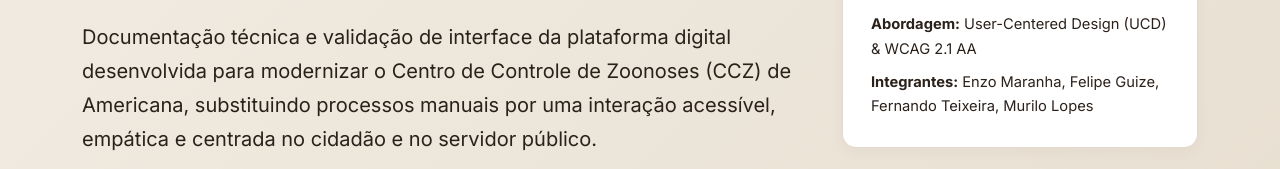
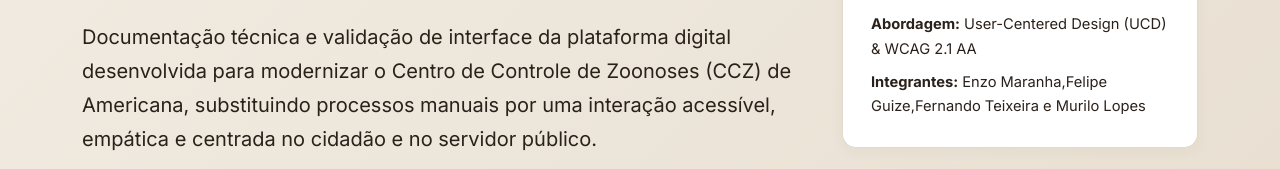
Before and after one commit to FeGuize/portifolioaulaleo, a plain HTML site: page index.html in a window 1280 px wide. Shown: the part 435-604 px from the top of the page. Drawn offline with nearby package versions, Linux system fonts and the light colour scheme.

Commit message:
Update index.html

```diff
--- a/index.html
+++ b/index.html
@@ -286,7 +286,7 @@
                             <li class="mb-2"><strong>Domínio:</strong> Saúde Pública & Bem-Estar Animal</li>
                             <li class="mb-2"><strong>Público-Alvo:</strong> Munícipes de Americana/SP (adotantes e denunciantes) e Servidores do CCZ</li>
                             <li class="mb-2"><strong>Abordagem:</strong> User-Centered Design (UCD) & WCAG 2.1 AA</li>
-                            <li class="mb-0"><strong>Integrantes:</strong> Enzo Maranha, Felipe Guize, Fernando Teixeira, Murilo Lopes</li>
+                            <li class="mb-0"><strong>Integrantes:</strong> Enzo Maranha,Felipe Guize,Fernando Teixeira e Murilo Lopes</li>
                         </ul>
                     </div>
                 </div>
```
